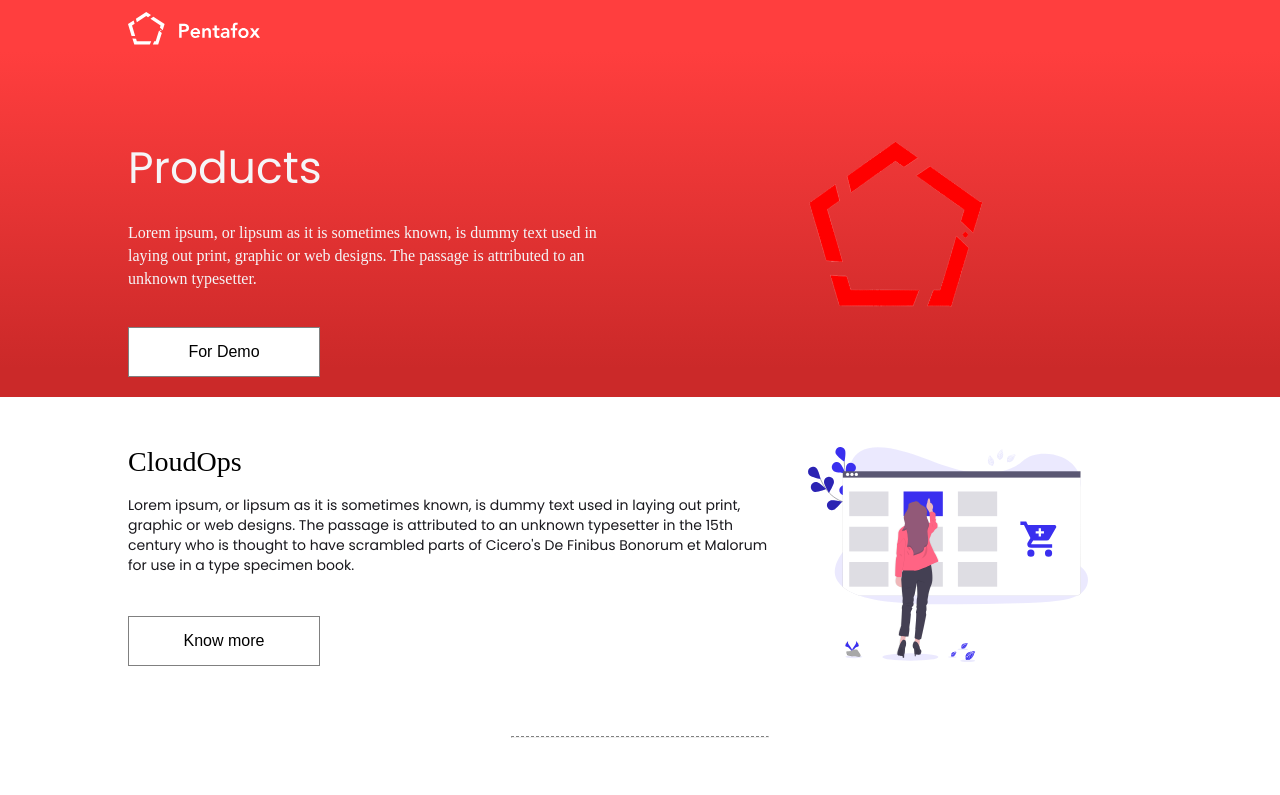
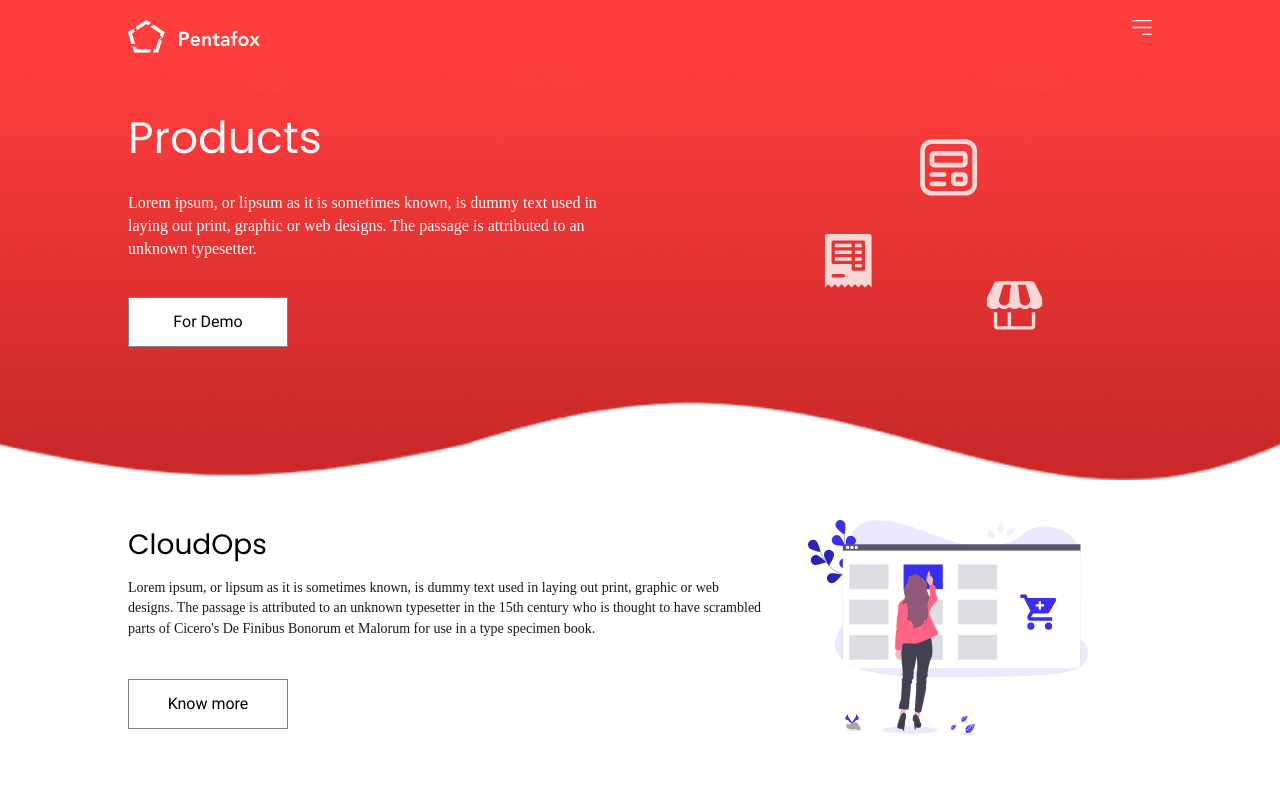
Before and after one commit to madhumathi0213/website-productPage, a Gatsby site: page / in a window 1280 px wide. Shown: the top 795 px of the page. Built offline with nearby package versions, Linux system fonts and the light colour scheme; Gatsby itself is replaced by a stand-in of ours.

Commit message:
added banner background

```diff
--- a/package.json
+++ b/package.json
@@ -7,6 +7,7 @@
   "dependencies": {
     "@fontsource/open-sans": "^4.2.2",
     "@fontsource/poppins": "^4.2.2",
+    "@fontsource/roboto": "^4.2.2",
     "gatsby": "^3.1.2",
     "gatsby-background-image": "^1.5.0",
     "gatsby-plugin-gatsby-cloud": "^2.1.0",
--- a/src/components/ContentSection/ContentSection.js
+++ b/src/components/ContentSection/ContentSection.js
@@ -2,8 +2,8 @@ import React, { Fragment } from 'react';
 import styled from 'styled-components';
 import data from '../../../content/products.json';
 import image from '../../images/cart.svg';
+import "@fontsource/poppins";
 import "@fontsource/open-sans";
-import "@fontsource/poppins";
 import Button from '../customComponents/CustomButton';
 
 export const ContentSectionWrapper = styled.div`
@@ -30,11 +30,11 @@ export const ContentSectionWrapper = styled.div`
         font-size: 44px;
         line-height: 66px;
         color: #000000;
-        font-family:open-sans;
+        font-family:poppins;
         font-size: 28px;
     }
     p {
-        font-family : poppins;
+        font-family : open-sans;
         font-size: 14px;
         line-height: 1.45;
         color: #19181d;
--- a/src/components/HeroSection/HeroSection.js
+++ b/src/components/HeroSection/HeroSection.js
@@ -1,25 +1,31 @@
 import React from 'react';
 import styled from 'styled-components';
-import logo from '../../images/site-logo.png';
+// import logo from '../../images/site-logo.png';
 import "@fontsource/open-sans";
 import "@fontsource/poppins";
 import Header from '../header';
-import BgImage from '../../images/banner.svg';
+import BgImage from '../../images/banner.png';
 import Button from '../customComponents/CustomButton';
+import icon1 from '../../images/icon_group.svg';
+import icon2 from '../../images/icon_1.svg';
+import icon3 from '../../images/icon_2.svg';
 
 const HeroSectionWrapper = styled.div`
     color : #F5F5F7;
     background: linear-gradient(180deg, #FF3E3E 13.03%, #CB2929 92.69%);
+    background: url(${BgImage}) no-repeat;
+    background-size:100% 100%;
+    min-height:60vh;
+
     .content {
         display:flex;
     }
     .left-content {
-        padding:50px 0 0 0px;
         width:50%;
     }
     .right-content {
         margin:auto auto;
-        padding:50px 10px;
+        width:20%;
         .image {
             max-height:200px;
         }
@@ -48,10 +54,12 @@ const HeroSection = () => {
                     <div className="left-content">
                         <h2>Products</h2>
                         <p>Lorem ipsum, or lipsum as it is sometimes known, is dummy text used in laying out print, graphic or web designs. The passage is attributed to an unknown typesetter. </p>
-                        <Button bgColor={"white"} child={"For Demo"} hoverColor={"white"} hoverBg={"black"}/>
+                        <Button bgColor={"white"} child={"For Demo"} hoverColor={"white"} hoverBg={"black"} />
                     </div>
                     <div className="right-content">
-                        <img src={logo} className="image" alt="alterr"></img>
+                        <div>
+                            <img className="image1" src={icon1} alt="icon" />
+                        </div>
                     </div>
                 </div>
             </div>
--- a/src/components/customComponents/CustomButton.js
+++ b/src/components/customComponents/CustomButton.js
@@ -1,13 +1,16 @@
 import React from 'react';
 import styled from 'styled-components';
+import '@fontsource/roboto';
+
 
 
 const Button = (props) => {
     const ButtonCustom = styled.button`
+    font-family:roboto;
     background-color :${props.bgColor};
     font-size:16px;
     height :50px;
-    width:15vw;
+    width:160px;
     border:1px solid gray;
     padding:10px;
     margin:20px 20px 20px 0;
--- a/src/components/header.js
+++ b/src/components/header.js
@@ -2,14 +2,22 @@ import React from 'react';
 import styled from 'styled-components';
 // import { Link } from 'gatsby';
 import logo from '../images/logo.svg';
+import menu_icon from '../images/menu_icon.svg';
 
 
 export const HeaderWrapper = styled.header`
+  display:flex;
+  width:100%;
   text:white;
-  padding:12px;
-  img {
+  padding:20px 0 40px 0;
+  .img {
     height:40px;
   }
+  .menu {
+      width:20px;
+      float:right;
+  }
+
 `;
 
 
@@ -18,7 +26,7 @@ const Header = () => {
     <HeaderWrapper>
       <div key={1} className="container">
         <img src={logo} className="img" alt=" alter"></img>
-        <p></p>
+        <img src={menu_icon} className="menu" alt="alter"></img>
       </div>
     </HeaderWrapper>
   );
```
Also changed, not shown: src/images/icon.svg (added), src/images/icon_1.svg (added), src/images/icon_2.svg (added), src/images/icon_group.svg (added), src/images/menu_icon.svg (added), 1 other file.
